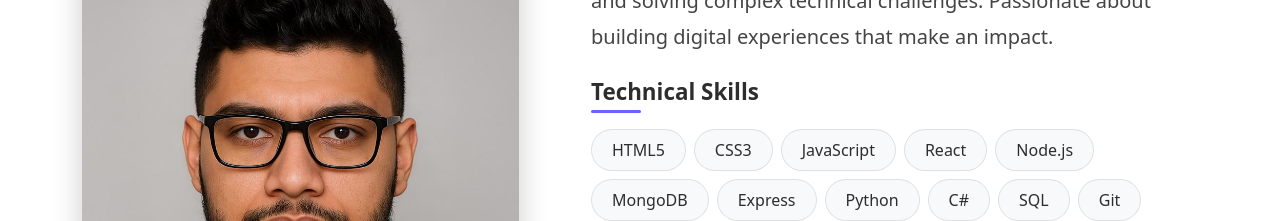
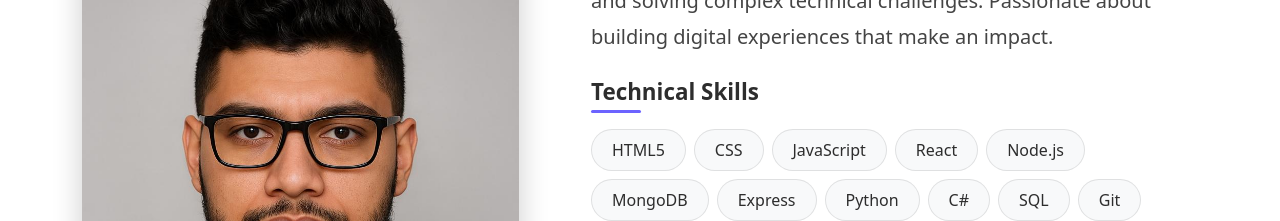
Before and after one commit to AmanWebHub/My-portfolio, a React (Vite) app: page / in a window 1280 px wide. Shown: the part 1040-1261 px from the top of the page. Built offline with nearby package versions, Linux system fonts and the light colour scheme; no server answers.

Commit message:
********

```diff
--- a/src/data/skills.js
+++ b/src/data/skills.js
@@ -4,7 +4,7 @@ const skills = [
     id:"1"
  },
   {
-    name: "CSS3",
+    name: "CSS",
     id:"2",
   },
   {
```
